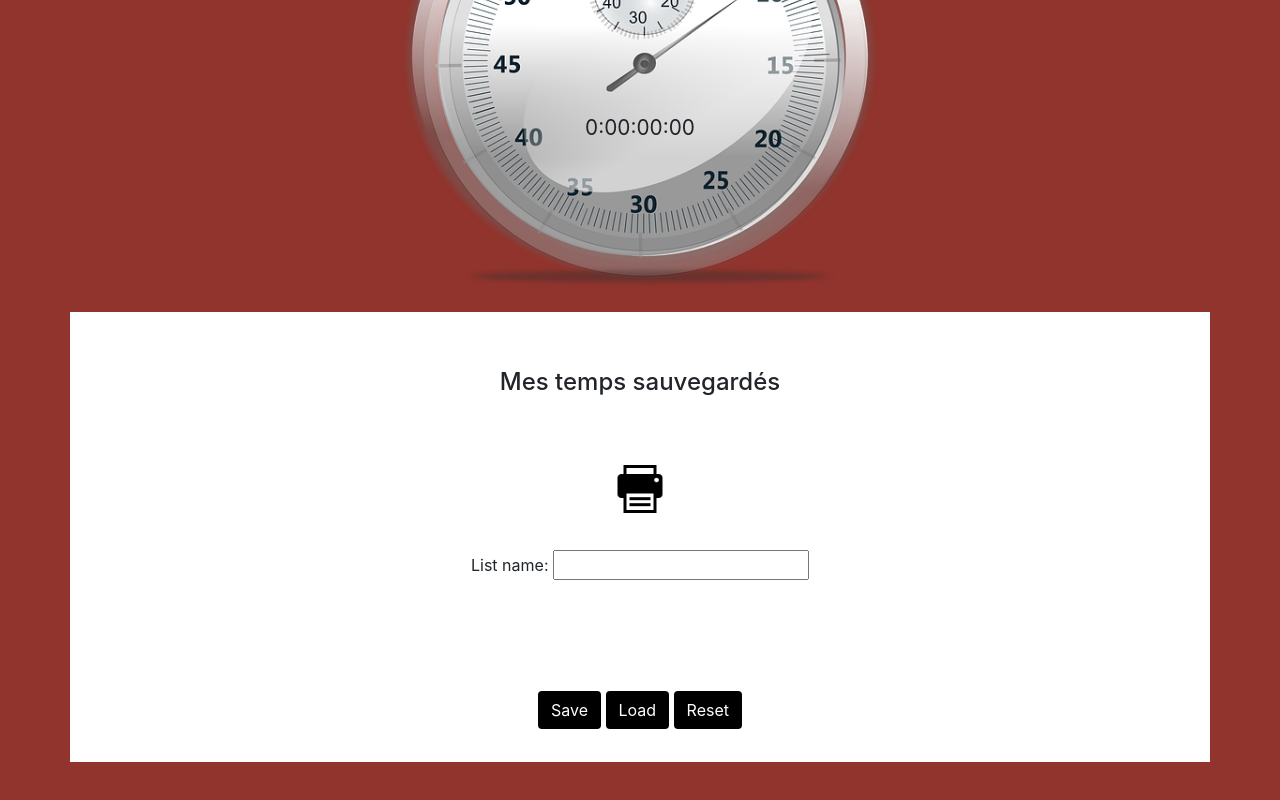
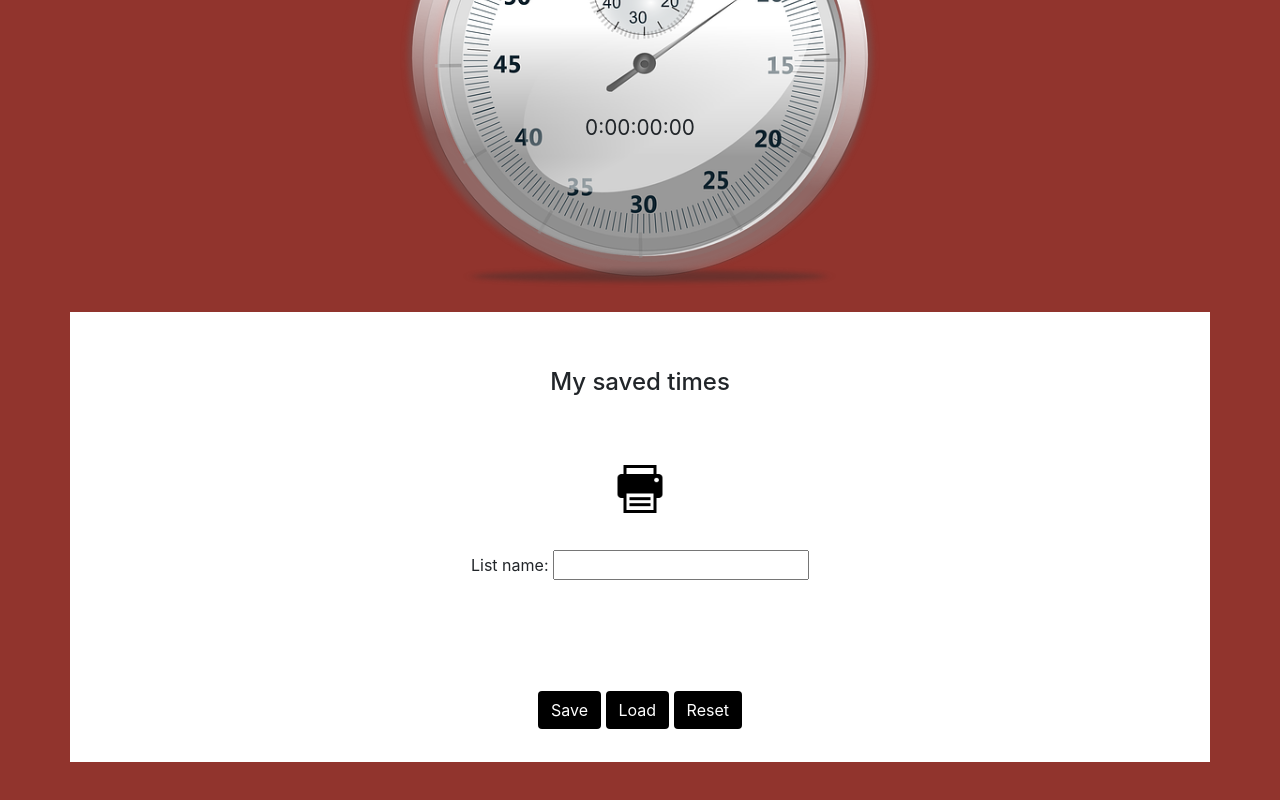
Before and after one commit to ValentinMi/chronometre, a website built with webpack: page dist/index.html in a window 1280 px wide. Shown: the part 1436-2236 px from the top of the page. Built offline with nearby package versions, Linux system fonts and the light colour scheme; files whose address does not match are found by name.

Commit message:
correct english translate

```diff
--- a/dist/index.html
+++ b/dist/index.html
@@ -40,7 +40,7 @@
 
     <div class="container-fluid tableaucntn">
         <div class="container tableau">
-            <h4>Mes temps sauvegardés</h4>
+            <h4>My saved times</h4>
             <button id="printbtn"><img class="print" src="img/print.png"></button>
             <ol id="load_container" class="container"></ol>
             <ol id="timelist"> </ol>
```
